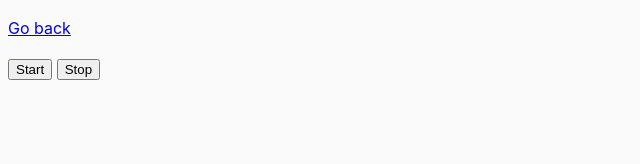
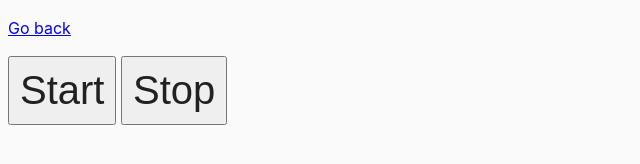
Before and after one commit to AnnaBieliavtseva/goit-js-hw-09, a website built with Parcel: page src/01-color-switcher.html in a window 1280 px wide. Shown: the whole page, without its empty margins (0-640 px from the left). Built offline with nearby package versions, Linux system fonts and the light colour scheme.

Commit message:
add classes for button

```diff
--- a/src/01-color-switcher.html
+++ b/src/01-color-switcher.html
@@ -9,8 +9,8 @@
   <body>
     <p><a href="index.html">Go back</a></p>
 
-    <button type="button" data-start>Start</button>
-    <button type="button" data-stop>Stop</button>
+    <button type="button" class="btn" data-start>Start</button>
+    <button type="button" class="btn" data-stop>Stop</button>
 
     <script src="js/01-color-switcher.js" type="module"></script>
   </body>
--- a/src/css/common.css
+++ b/src/css/common.css
@@ -31,3 +31,10 @@ img {
   font-size: 36px;
   display: block;
 }
+
+
+.btn {
+ font-size: 40px;
+ padding: 10px;
+ color: #212121
+}
```
